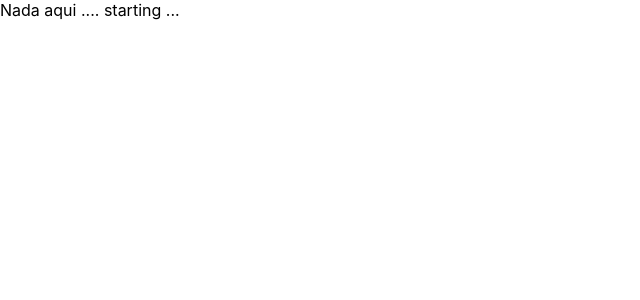
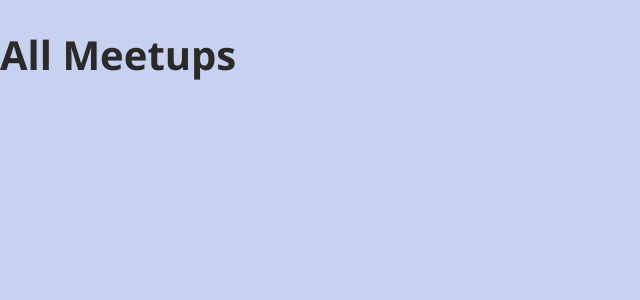
Before and after one commit to gmottajr/React-Meetupapp-exemplo1, a React (Create React App) app: page / in a window 1280 px wide. Shown: the top 300 px of the page, without its empty margins (0-640 px from the left). Built offline with nearby package versions, Linux system fonts and the light colour scheme.

Commit message:
Route and  pages

```diff
--- a/package.json
+++ b/package.json
@@ -8,6 +8,7 @@
     "@testing-library/user-event": "^12.8.3",
     "react": "^17.0.2",
     "react-dom": "^17.0.2",
+    "react-router-dom": "^5.2.0",
     "react-scripts": "4.0.3",
     "web-vitals": "^1.1.2"
   },
--- a/src/App.js
+++ b/src/App.js
@@ -1,8 +1,23 @@
+import {Route, Switch} from 'react-router-dom';
+import AllMeetupsPage from './pages/AllMettups';
+import NewMeetupPage from './pages/NewMeetup';
+import FavoritesPage from './pages/Favorites';
 
 function App() {
   return (
     <div>
-      Nada aqui .... starting ...
+      <Switch>
+        <Route path='/' exact={true}>
+          <AllMeetupsPage />
+        </Route>
+        <Route path='/new-meetup'>
+          <NewMeetupPage />
+        </Route>
+        <Route path='/favorites'>
+          <FavoritesPage />
+        </Route>
+      </Switch>
+
     </div>
   );
 }
--- a/src/index.css
+++ b/src/index.css
@@ -1,13 +1,21 @@
-body {
-  margin: 0;
-  font-family: -apple-system, BlinkMacSystemFont, 'Segoe UI', 'Roboto', 'Oxygen',
-    'Ubuntu', 'Cantarell', 'Fira Sans', 'Droid Sans', 'Helvetica Neue',
-    sans-serif;
-  -webkit-font-smoothing: antialiased;
-  -moz-osx-font-smoothing: grayscale;
+@import url('https://fonts.googleapis.com/css2?family=Open+Sans:wght@400;700&display=swap');
+
+* {
+  box-sizing: border-box;
 }
 
-code {
-  font-family: source-code-pro, Menlo, Monaco, Consolas, 'Courier New',
-    monospace;
+body {
+  font-family: 'Open Sans', sans-serif;
+  margin: 0;
+  background-color: #c7d2f0;
 }
+
+h1 {
+  font-size: 2.5rem;
+  color: #2c292b;
+}
+
+h2 {
+  font-size: 1.5rem;
+  color: #2c292b;
+}
--- a/src/index.js
+++ b/src/index.js
@@ -2,8 +2,10 @@
 import ReactDOM from 'react-dom';
 import './index.css';
 import App from './App';
-
+import {BrowserRouter} from 'react-router-dom';
 ReactDOM.render(
-    <App />,
+    <BrowserRouter>
+        <App />
+    </BrowserRouter>,
   document.getElementById('root')
 );
--- /dev/null
+++ b/src/pages/AllMettups.js
@@ -0,0 +1,9 @@
+function AllMeetupsPage() {
+    return (
+        <div>
+            <h1>All Meetups</h1>
+        </div>
+    );
+}
+
+export default AllMeetupsPage;
--- /dev/null
+++ b/src/pages/Favorites.js
@@ -0,0 +1,3 @@
+function FavoritesPage() {}
+
+export default FavoritesPage;
--- /dev/null
+++ b/src/pages/NewMeetup.js
@@ -0,0 +1,9 @@
+function NewMeetupPage() {
+    return (
+        <div>
+            <h1>Add new meetup</h1>
+        </div>
+    );
+}
+
+export default NewMeetupPage;
```
Also changed, not shown: 1 other file (tests, documents, lock files or other folders).
